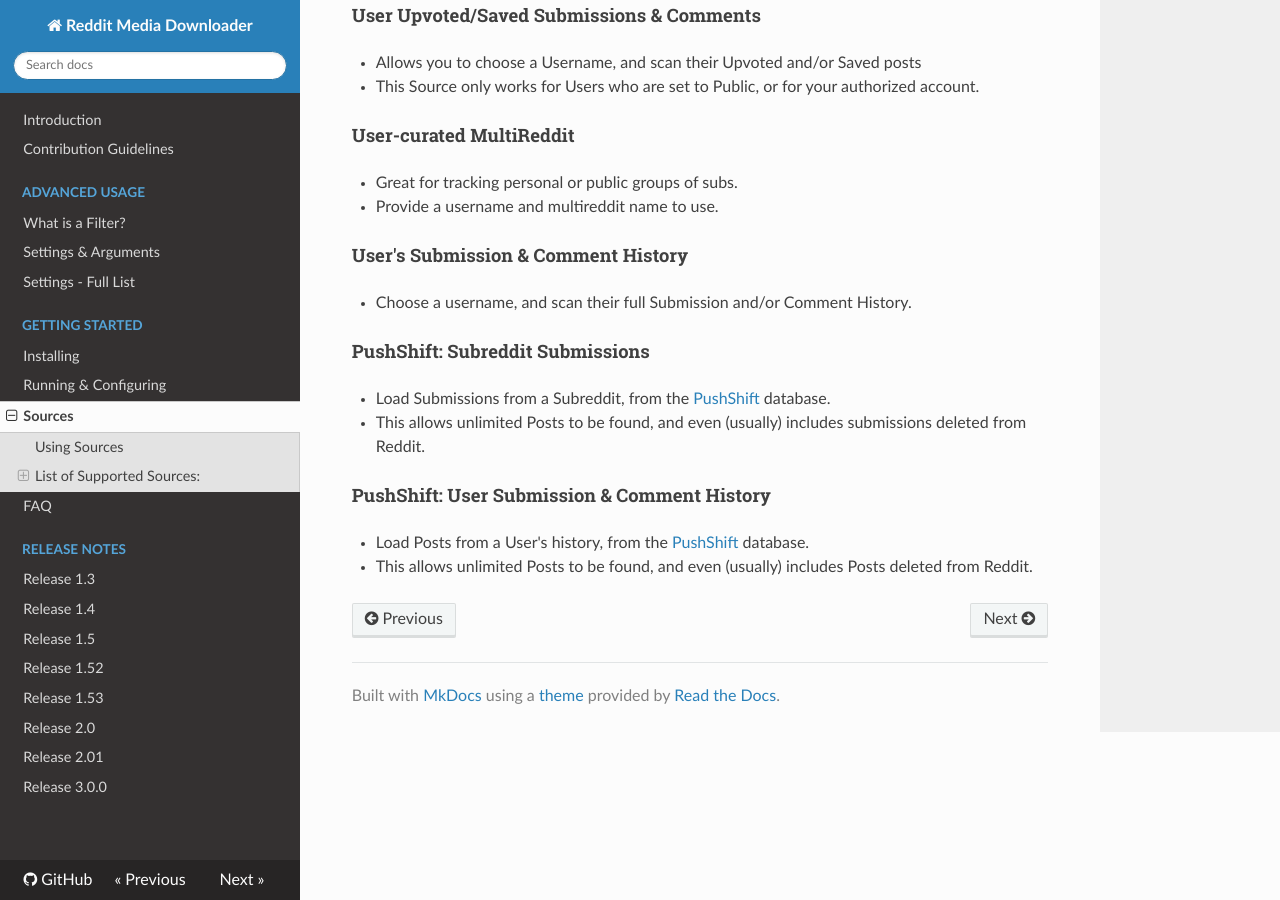
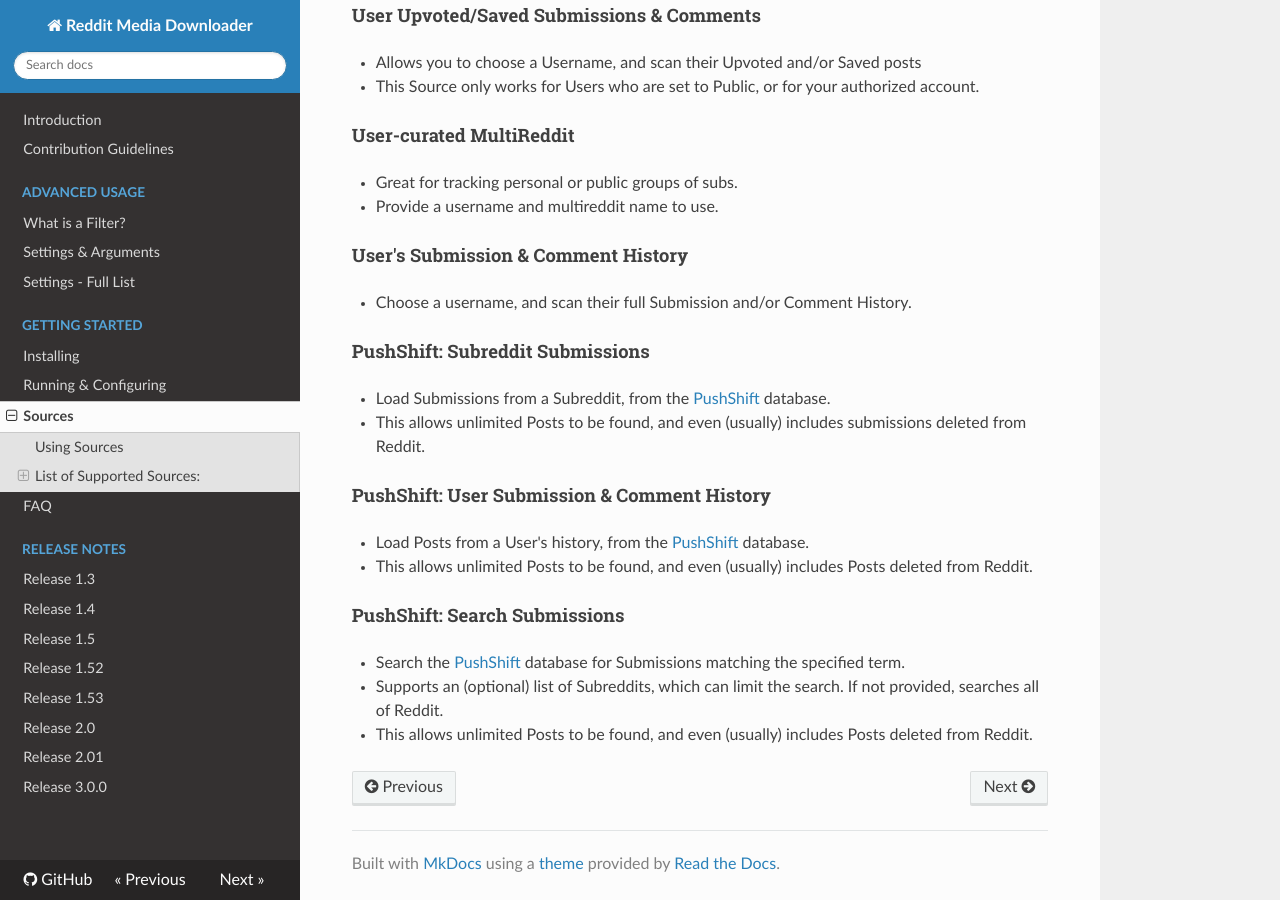
Before and after one commit to shadowmoose/RedditDownloader, an MkDocs documentation site: the page built from docs/Getting_Started/Sources.md, in a window 1280 px wide and 900 px high, scrolled down 1206 px. Built offline with MkDocs 1.6.1, drawn with Linux system fonts in a browser that asks for light colours; nearby versions of some CDN libraries.

Commit message:
Updated Sources documentation.

```diff
--- a/docs/Getting_Started/Sources.md
+++ b/docs/Getting_Started/Sources.md
@@ -60,3 +60,8 @@ the various sources.
 #### PushShift: User Submission & Comment History
 + Load Posts from a User's history, from the [PushShift](https://pushshift.io/) database.
 + This allows unlimited Posts to be found, and even (usually) includes Posts deleted from Reddit.
+
+#### PushShift: Search Submissions
++ Search the [PushShift](https://pushshift.io/) database for Submissions matching the specified term.
++ Supports an (optional) list of Subreddits, which can limit the search. If not provided, searches all of Reddit.
++ This allows unlimited Posts to be found, and even (usually) includes Posts deleted from Reddit.
```
